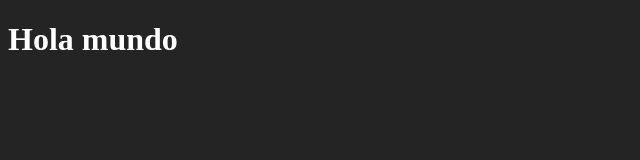
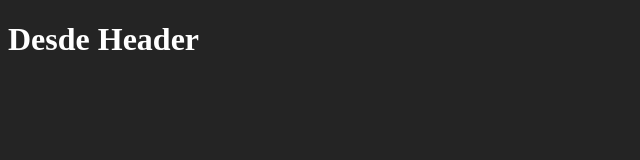
Before and after one commit to DanielRoman11/veterinaria-react, a React (Vite) app: page / in a window 1280 px wide. Shown: the top 160 px of the page, without its empty margins (0-640 px from the left). Built offline with nearby package versions, Linux system fonts and the light colour scheme.

Commit message:
Primer componente

```diff
--- a/src/App.jsx
+++ b/src/App.jsx
@@ -1,8 +1,12 @@
+import Header from "./components/Header";
 function App() {
+
+  const edad = 18;
+
   return (
-    <div className='App'>
-      <h1>Hola mundo</h1>
-    </div>
+    <>
+      <Header></Header>
+    </>
   )
 }
 
--- /dev/null
+++ b/src/components/Header.jsx
@@ -0,0 +1,9 @@
+function Header() {
+  return(
+    <>
+      <h1>Desde Header</h1>
+    </>
+  )
+}
+
+export default Header;
```
Also changed, not shown: src/components/Formulario.jsx (added).
